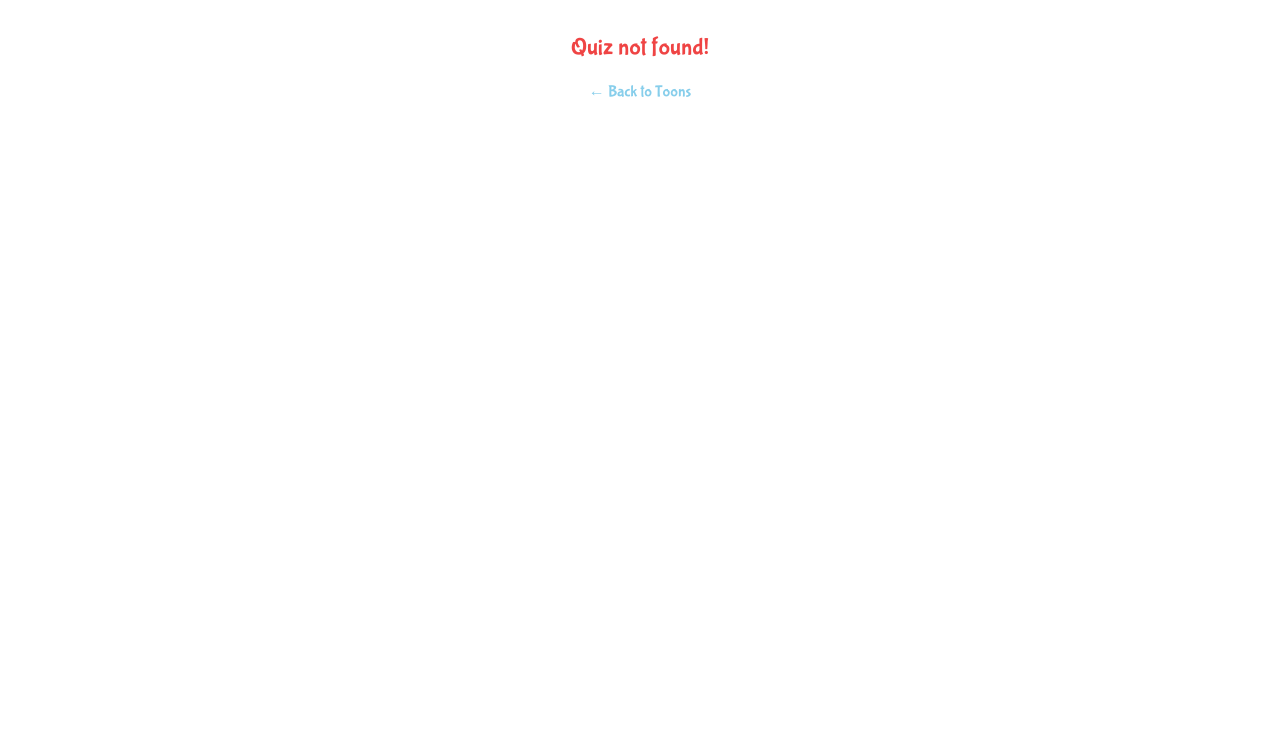
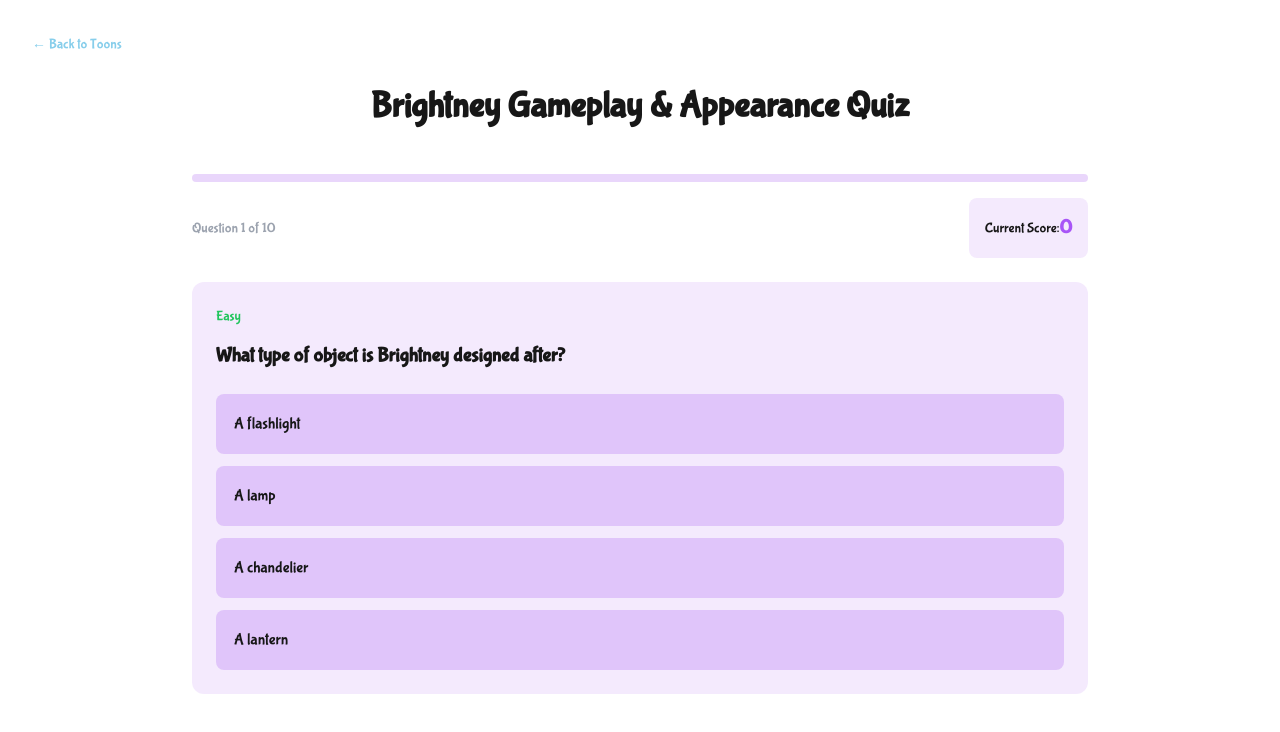
Before and after one commit to guntarion/quiz-asya, a Next.js app: page /toons/brightney-quiz-1 in a window 1280 px wide. Before the commit this address had no page. Shown: the top 732 px of the page. Built offline with nearby package versions, Linux system fonts and the light colour scheme.

Commit message:
Add brightney quiz and mod on result page

```diff
--- a/src/app/toons/[id]/page.tsx
+++ b/src/app/toons/[id]/page.tsx
@@ -3,13 +3,11 @@
 'use client';
 
 import Link from 'next/link';
-import { useRouter } from 'next/navigation';
 import { use } from 'react';
 import { Quiz } from '@/components/Quiz';
 import { toonsQuizzes } from '@/data/quizzes/toons';
 
 export default function QuizPage({ params }: { params: Promise<{ id: string }> }) {
-  const router = useRouter();
   const resolvedParams = use(params);
   const quiz = toonsQuizzes[resolvedParams.id as keyof typeof toonsQuizzes];
 
@@ -42,10 +40,9 @@ export default function QuizPage({ params }: { params: Promise<{ id: string }> }
         <Quiz
           quizId={resolvedParams.id}
           onComplete={(score) => {
-            // You could save the score or show additional UI here
+            // Log the score for debugging/analytics purposes
             console.log(`Quiz completed with score: ${score}`);
-            // Optionally redirect after a delay
-            setTimeout(() => router.push('/toons'), 3000);
+            // User can use the back link when ready to return to toons page
           }}
           showProgress={true}
         />
--- a/src/app/toons/page.tsx
+++ b/src/app/toons/page.tsx
@@ -22,6 +22,16 @@ const quizzes = [
     id: 'glisten-quiz-2',
     title: 'Quiz Glisten #2',
     description: "Glisten's personality, relationships, and backstor!",
+  },
+  {
+    id: 'brightney-quiz-1',
+    title: 'Quiz Brightney #1',
+    description: "Test your knowledge about Brightney's unique features, stats, and gameplay strategies",
+  },
+  {
+    id: 'brightney-quiz-2',
+    title: 'Quiz Brightney #2',
+    description: "Delve into Brightney's personality, relationships, and lesser-known facts",
   },
 ];
 
--- a/src/components/Quiz/ScoreDisplay.tsx
+++ b/src/components/Quiz/ScoreDisplay.tsx
@@ -9,16 +9,31 @@ export function ScoreDisplay({ score, totalQuestions, isCompleted }: ScoreDispla
 
   if (isCompleted) {
     return (
-      <motion.div initial={{ opacity: 0, y: 20 }} animate={{ opacity: 1, y: 0 }} className='text-center p-6 rounded-xl bg-purple-600 bg-opacity-10'>
-        <h2 className='text-2xl font-bold mb-4'>Quiz Complete!</h2>
-        <div className='space-y-2'>
-          <p className='text-xl'>
-            Final Score: <span className='font-bold text-purple-500'>{score}</span>
-          </p>
-          <p className='text-lg'>
-            Percentage: <span className='font-bold text-purple-500'>{percentage}%</span>
-          </p>
-          <p className='text-sm text-gray-400 mt-2'>(Max possible score: {maxScore})</p>
+      <motion.div initial={{ opacity: 0, y: 20 }} animate={{ opacity: 1, y: 0 }} className='text-center p-8 rounded-xl bg-purple-600 bg-opacity-10'>
+        <h2 className='text-3xl font-bold mb-6 bg-gradient-to-r from-purple-400 to-purple-600 bg-clip-text text-transparent'>Quiz Complete!</h2>
+        <div className='space-y-4'>
+          <div className='mb-6'>
+            <p className='text-lg text-purple-300 mb-2'>Final Score</p>
+            <motion.p
+              initial={{ scale: 0.5, opacity: 0 }}
+              animate={{ scale: 1, opacity: 1 }}
+              className='text-5xl font-bold bg-gradient-to-r from-purple-300 to-purple-500 bg-clip-text text-transparent'
+            >
+              {score}
+            </motion.p>
+          </div>
+          <motion.div
+            initial={{ y: 20, opacity: 0 }}
+            animate={{ y: 0, opacity: 1 }}
+            transition={{ delay: 0.2 }}
+            className='mb-4'
+          >
+            <p className='text-lg text-purple-300 mb-1'>Percentage</p>
+            <p className='text-3xl font-bold bg-gradient-to-r from-purple-400 to-purple-600 bg-clip-text text-transparent'>
+              {percentage}%
+            </p>
+          </motion.div>
+          <p className='text-sm text-gray-400'>(Max possible score: {maxScore})</p>
         </div>
       </motion.div>
     );
--- a/src/data/quizzes/toons.ts
+++ b/src/data/quizzes/toons.ts
@@ -361,6 +361,258 @@ export const toonsQuizzes: Record<string, QuizSet> = {
       },
     ],
   },
+    'brightney-quiz-1': {
+    id: 'brightney-quiz-1',
+    title: 'Brightney Gameplay & Appearance Quiz',
+    questions: [
+      {
+        id: 1,
+        question: 'What type of object is Brightney designed after?',
+        options: [
+          'A flashlight',
+          'A lamp',
+          'A chandelier',
+          'A lantern'
+        ],
+        correctAnswer: 'A lamp',
+        difficulty: 'easy',
+      },
+      {
+        id: 2,
+        question: 'What is Brightney\'s active ability called?',
+        options: [
+          'Bright Idea',
+          'Illuminate',
+          'Night Light',
+          'Light Show'
+        ],
+        correctAnswer: 'Night Light',
+        difficulty: 'easy',
+      },
+      {
+        id: 3,
+        question: 'When can Brightney use her active ability?',
+        options: [
+          'Any time',
+          'Only during chases',
+          'Only during Blackouts',
+          'Only when near other Toons'
+        ],
+        correctAnswer: 'Only during Blackouts',
+        difficulty: 'medium',
+      },
+      {
+        id: 4,
+        question: 'What is Brightney\'s lowest stat?',
+        options: [
+          'Movement Speed',
+          'Stealth',
+          'Stamina',
+          'Extraction Speed'
+        ],
+        correctAnswer: 'Stealth',
+        difficulty: 'medium',
+      },
+      {
+        id: 5,
+        question: 'Which trinket combination is recommended for Brightney\'s extraction?',
+        options: [
+          'Diary + Magnifying Glass',
+          'Magnifying Glass + Participation Award',
+          'Blue Bandana + Machine Manual',
+          'Vanity Mirror + Cardboard Armor'
+        ],
+        correctAnswer: 'Magnifying Glass + Participation Award',
+        difficulty: 'hard',
+      },
+      {
+        id: 6,
+        question: 'What happens during Blackouts that makes Brightney particularly useful?',
+        options: [
+          'She becomes completely invisible',
+          'Her light is brighter and larger than other Toons',
+          'She can float above obstacles',
+          'Her extraction speed doubles'
+        ],
+        correctAnswer: 'Her light is brighter and larger than other Toons',
+        difficulty: 'medium',
+      },
+      {
+        id: 7,
+        question: 'Which Twisted type is particularly dangerous for Brightney to encounter?',
+        options: [
+          'Twisted Rodger',
+          'Twisted Vee',
+          'Twisted Looey',
+          'Twisted Flutter'
+        ],
+        correctAnswer: 'Twisted Vee',
+        difficulty: 'hard',
+      },
+      {
+        id: 8,
+        question: 'What color is Brightney\'s lampshade?',
+        options: [
+          'Pink',
+          'Magenta',
+          'Red',
+          'Purple'
+        ],
+        correctAnswer: 'Magenta',
+        difficulty: 'easy',
+      },
+      {
+        id: 9,
+        question: 'Why is Diary NOT recommended as a trinket for Brightney?',
+        options: [
+          'It decreases her movement speed',
+          'It has no effect due to her zero stealth stat',
+          'It makes her light dimmer',
+          'It conflicts with her ability'
+        ],
+        correctAnswer: 'It has no effect due to her zero stealth stat',
+        difficulty: 'hard',
+      },
+      {
+        id: 10,
+        question: 'What advantage does Brightney\'s low stealth provide in team situations?',
+        options: [
+          'She can hide better',
+          'She can easily bring Twisteds to Distractors',
+          'She becomes invisible to certain Twisteds',
+          'She can communicate with Twisteds'
+        ],
+        correctAnswer: 'She can easily bring Twisteds to Distractors',
+        difficulty: 'medium',
+      }
+    ],
+  },
+  'brightney-quiz-2': {
+    id: 'brightney-quiz-2',
+    title: 'Brightney Lore & Trivia Quiz',
+    questions: [
+      {
+        id: 1,
+        question: 'What does Brightney\'s name likely reference?',
+        options: [
+          'A bright night sky',
+          'A mixture of "Britney" and "bright"',
+          'A famous lamp designer',
+          'A character from another game'
+        ],
+        correctAnswer: 'A mixture of "Britney" and "bright"',
+        difficulty: 'medium',
+      },
+      {
+        id: 2,
+        question: 'What is Brightney\'s designation number?',
+        options: [
+          'U-001',
+          'R-001',
+          'C-001',
+          'M-001'
+        ],
+        correctAnswer: 'U-001',
+        difficulty: 'medium',
+      },
+      {
+        id: 3,
+        question: 'What club is Brightney the president of?',
+        options: [
+          'Dance club',
+          'Book club',
+          'Science club',
+          'Art club'
+        ],
+        correctAnswer: 'Book club',
+        difficulty: 'medium',
+      },
+      {
+        id: 4,
+        question: 'Which other Toons are in Brightney\'s book club?',
+        options: [
+          'Astro and both Razzle & Dazzle',
+          'Astro and Dazzle only',
+          'Flutter and Vee',
+          'Tisha and Gigi'
+        ],
+        correctAnswer: 'Astro and Dazzle only',
+        difficulty: 'hard',
+      },
+      {
+        id: 5,
+        question: 'What type of light bulb does Brightney use?',
+        options: [
+          'LED',
+          'Fluorescent',
+          'Incandescent',
+          'Halogen'
+        ],
+        correctAnswer: 'Incandescent',
+        difficulty: 'hard',
+      },
+      {
+        id: 6,
+        question: 'According to Brightney, what color is her lampshade actually?',
+        options: [
+          'Pink',
+          'Purple',
+          'Red',
+          'Magenta'
+        ],
+        correctAnswer: 'Red',
+        difficulty: 'hard',
+      },
+      {
+        id: 7,
+        question: 'What does Brightney have on her nightstand in Roleplay Mode?',
+        options: [
+          'Books',
+          'Batteries',
+          'Candles',
+          'Photos'
+        ],
+        correctAnswer: 'Batteries',
+        difficulty: 'medium',
+      },
+      {
+        id: 8,
+        question: 'What is unique about Brightney\'s lampshade?',
+        options: [
+          'It changes color',
+          'It\'s not connected to the rest of her body',
+          'It glows in the dark',
+          'It can be used as a weapon'
+        ],
+        correctAnswer: 'It\'s not connected to the rest of her body',
+        difficulty: 'medium',
+      },
+      {
+        id: 9,
+        question: 'According to an interaction, who considers Brightney their favorite contestant?',
+        options: [
+          'Dandy',
+          'Vee',
+          'Pebble',
+          'Finn'
+        ],
+        correctAnswer: 'Vee',
+        difficulty: 'hard',
+      },
+      {
+        id: 10,
+        question: 'What shape do Brightney\'s stats form when visualized?',
+        options: [
+          'A lamp',
+          'A star',
+          'A light bulb',
+          'A circle'
+        ],
+        correctAnswer: 'A lamp',
+        difficulty: 'medium',
+      }
+    ],
+  },
   'quiz-2': {
     id: 'quiz-2',
     title: 'Advanced Toons Quiz',
```
Also changed, not shown: 1 other file (tests, documents, lock files or other folders).
